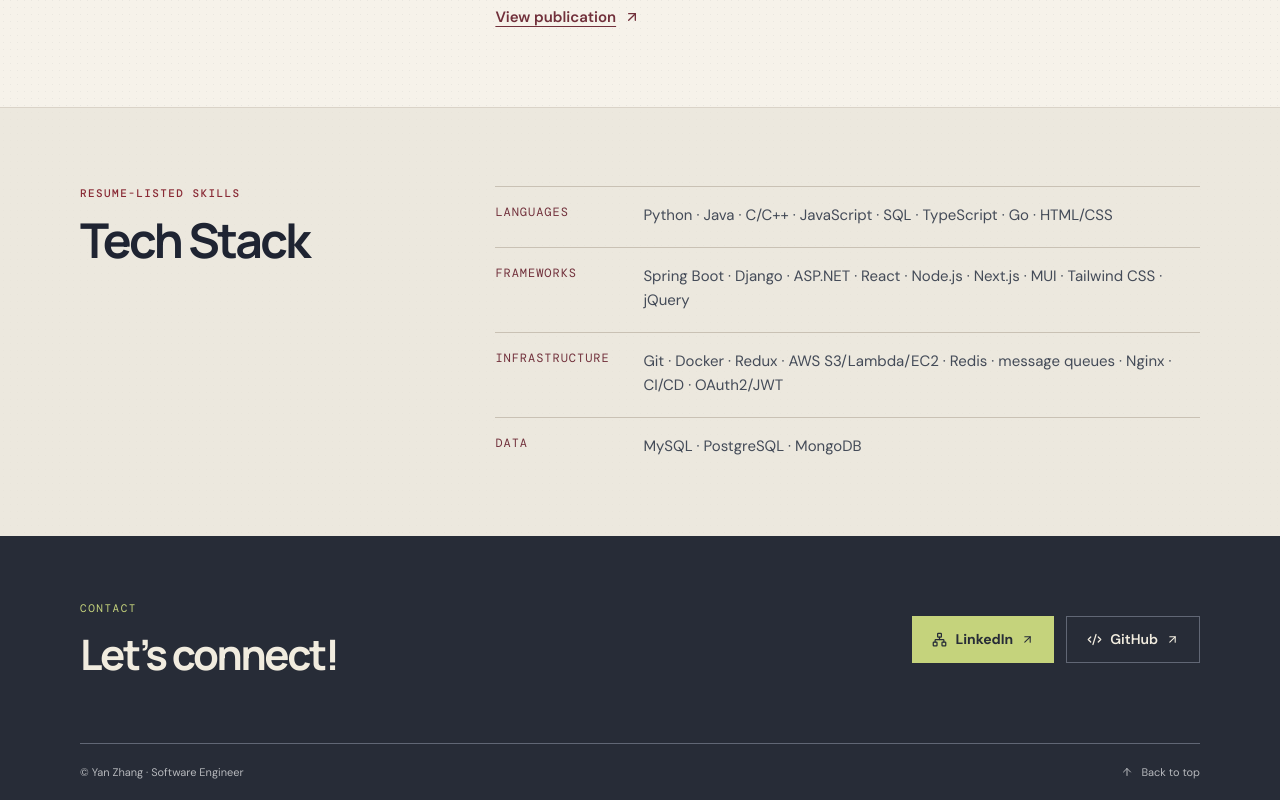
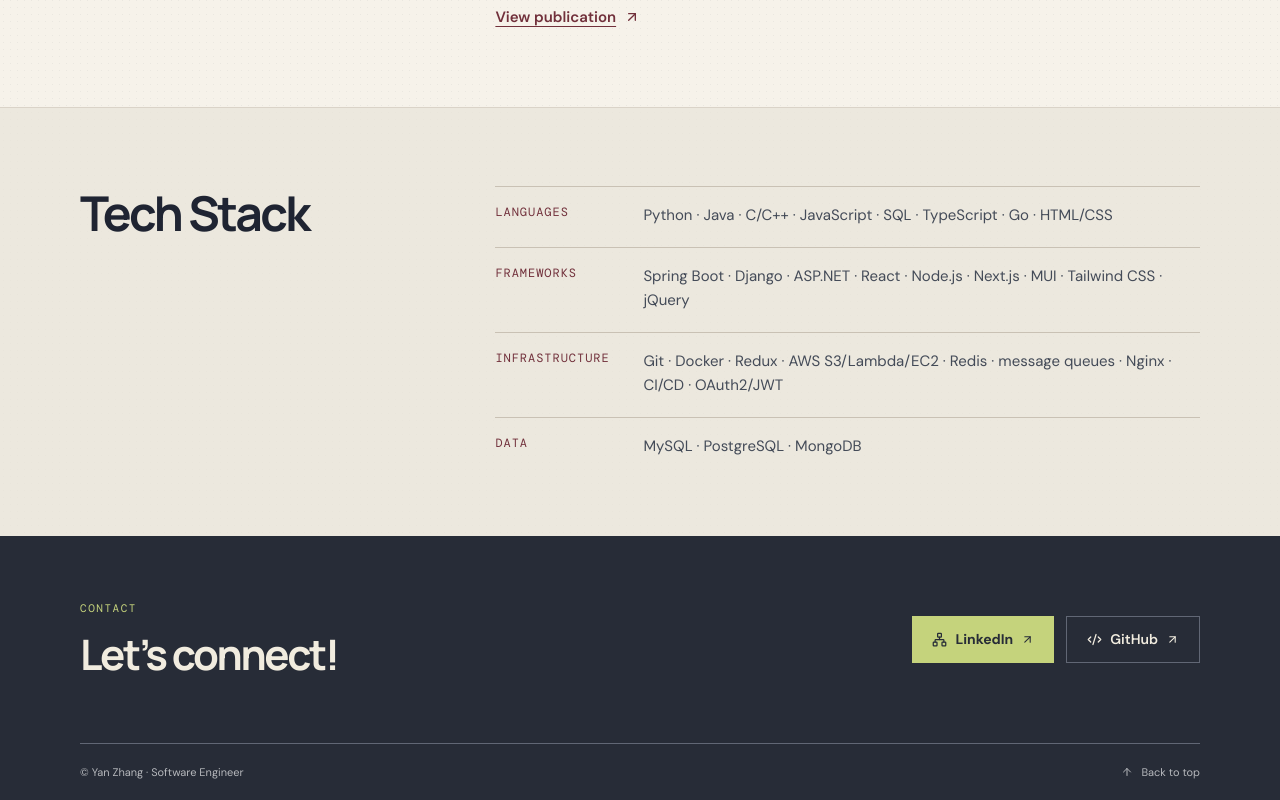
Before and after one commit to kkyan1105/kkyan1105.github.io, a React (Vite) app: page / in a window 1280 px wide. Shown: the part 4210-5010 px from the top of the page. Built offline with nearby package versions, Linux system fonts and the light colour scheme.

Commit message:
Remove redundant skills eyebrow

```diff
--- a/src/Portfolio.tsx
+++ b/src/Portfolio.tsx
@@ -207,7 +207,7 @@ export default function Portfolio() {
 
         <section id="skills" className="section-rule bg-[#e9e5da]/75 py-16 md:py-[78px]" aria-labelledby="skills-title">
           <div className="page-wrap grid gap-9 md:grid-cols-[.7fr_1.3fr]">
-            <div><p className="eyebrow mb-3">Resume-listed skills</p><h2 id="skills-title" className="display text-4xl font-bold md:text-[48px]">Tech Stack</h2></div>
+            <div><h2 id="skills-title" className="display text-4xl font-bold md:text-[48px]">Tech Stack</h2></div>
             <div className="space-y-5">
               {[
                 ['Languages', 'Python · Java · C/C++ · JavaScript · SQL · TypeScript · Go · HTML/CSS'],
```
